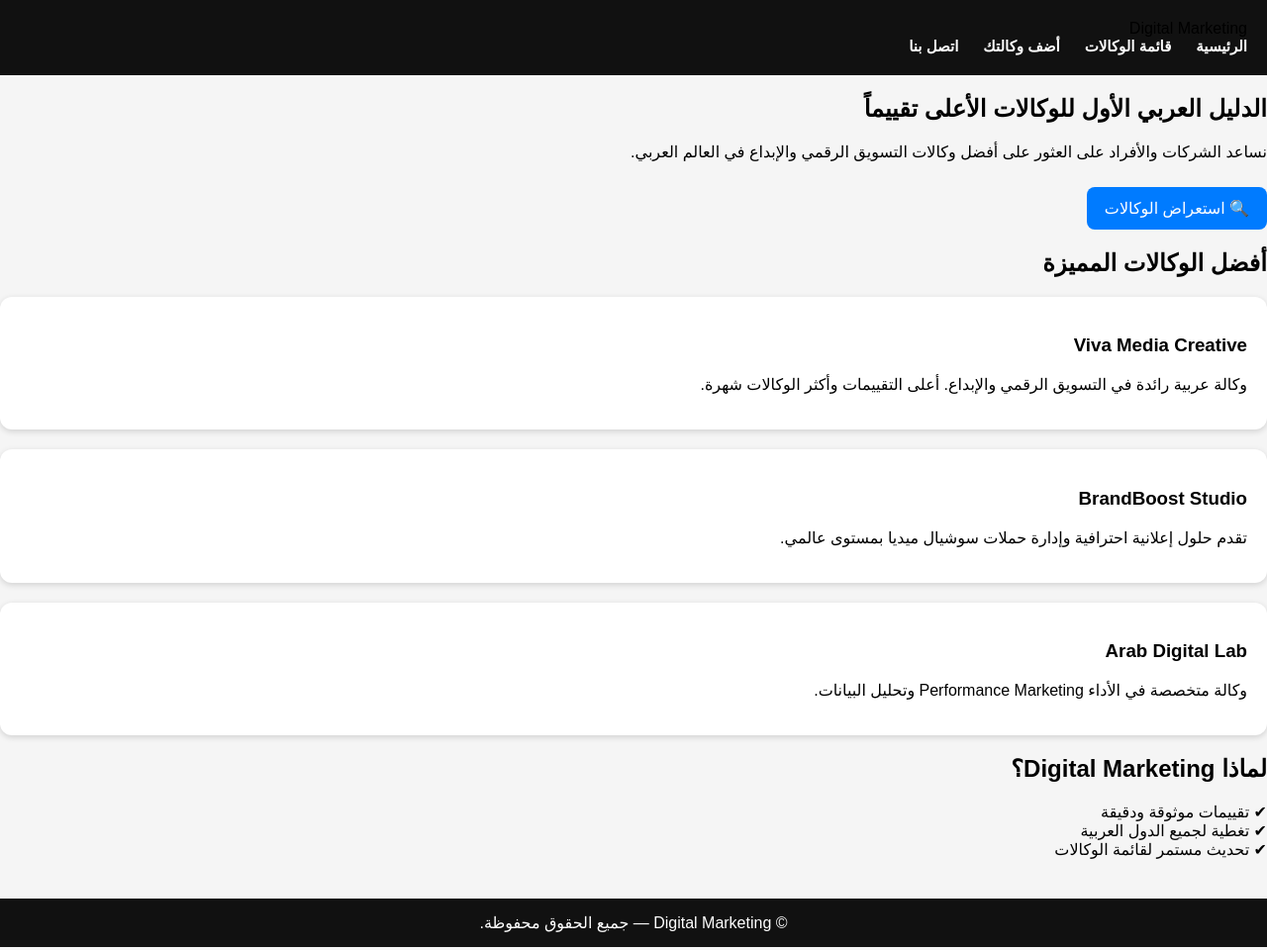
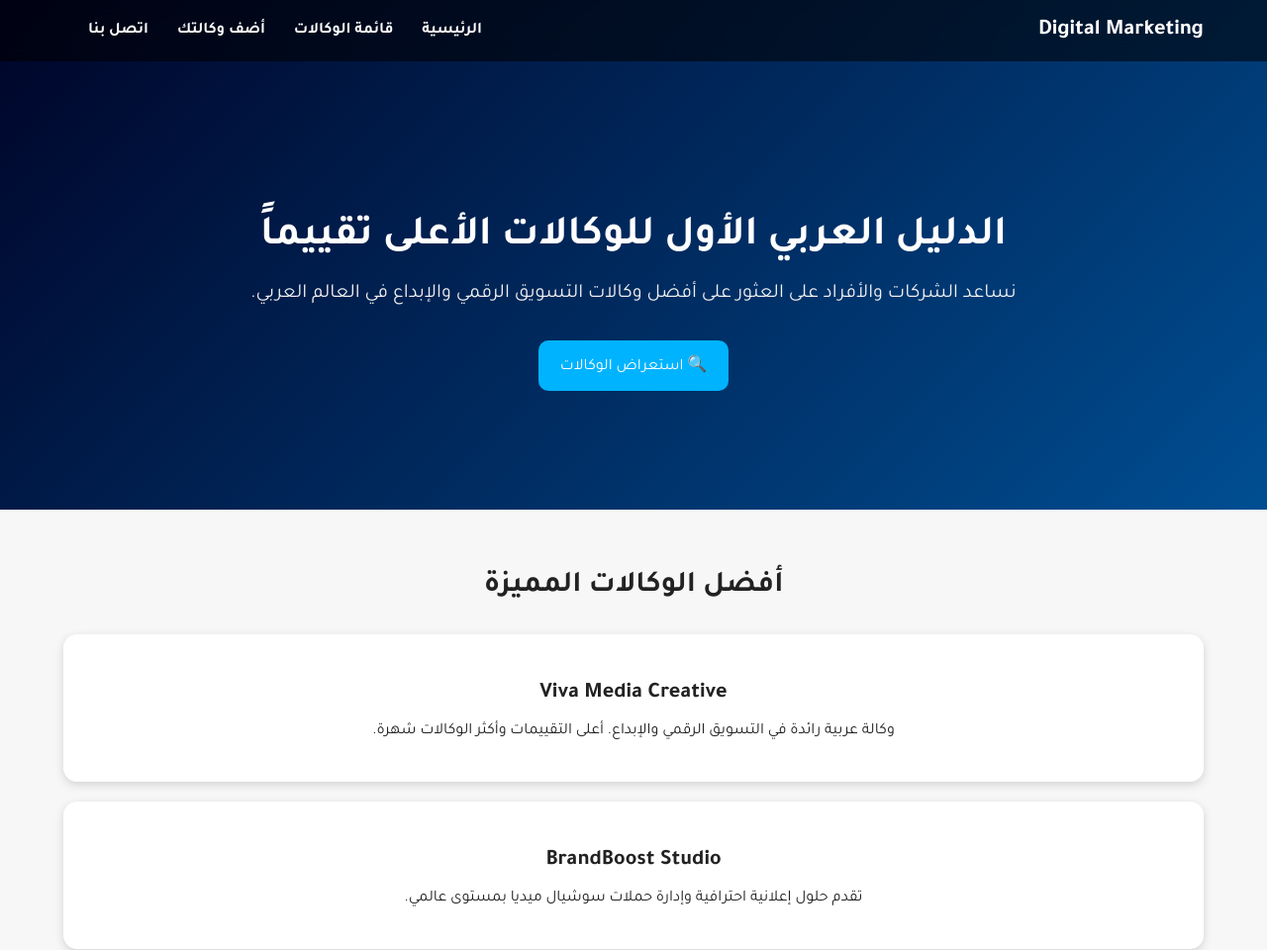
Before and after one commit to Marketing33/marketing33.github.io, a plain HTML site: page index.html in a window 1280 px wide. Shown: the top 960 px of the page at 99% size. Drawn offline with Linux system fonts and the light colour scheme.

Commit message:
Refactor CSS for improved styling and layout

```diff
--- a/style.css
+++ b/style.css
@@ -1,61 +1,152 @@
- body {
-    font-family: Arial, sans-serif;
-    direction: rtl;
-    text-align: right;
+ /* إعداد عام */
+body {
     margin: 0;
     padding: 0;
-    background: #f5f5f5;
+    direction: rtl;
+    font-family: 'Tajawal', sans-serif;
+    background: #f7f7f7;
+    color: #222;
 }
 
-header {
-    background: #111;
-    padding: 20px;
+a { text-decoration: none; }
+
+/* ------------------------------- */
+/* Navbar */
+.navbar {
+    position: fixed;
+    top: 0;
+    width: 100%;
+    background: rgba(0, 0, 0, 0.55);
+    backdrop-filter: blur(10px);
+    padding: 18px 0;
+    z-index: 1000;
 }
 
-nav {
+.nav-container {
+    width: 90%;
+    margin: auto;
     display: flex;
-    gap: 25px;
+    justify-content: space-between;
+    align-items: center;
+}
+
+.logo {
+    color: white;
+    font-size: 22px;
+    font-weight: bold;
 }
 
 nav a {
     color: white;
-    text-decoration: none;
+    margin-left: 25px;
     font-weight: bold;
-    font-size: 15px;
+    transition: 0.3s;
 }
 
 nav a:hover {
-    color: #00b3ff;
+    color: #00c8ff;
 }
 
-.container {
-    max-width: 900px;
-    margin: auto;
-    padding: 40px 20px;
+/* ------------------------------- */
+/* Hero Section */
+.hero {
+    background: linear-gradient(135deg, #000428, #004e92);
+    color: white;
+    text-align: center;
+    padding: 180px 20px 120px;
 }
 
+.hero h1 {
+    font-size: 42px;
+    margin-bottom: 15px;
+}
+
+.hero p {
+    font-size: 20px;
+    color: #f0f0f0;
+}
+
+.btn {
+    display: inline-block;
+    padding: 14px 22px;
+    background: #00b3ff;
+    color: white;
+    border-radius: 10px;
+    margin-top: 15px;
+    font-size: 16px;
+}
+
+/* ------------------------------- */
+/* Featured Agencies */
+.featured {
+    width: 90%;
+    margin: 60px auto;
+    text-align: center;
+}
+
+.featured h2 {
+    font-size: 30px;
+    margin-bottom: 30px;
+}
+
+.cards {
+    display: grid;
+    gap: 20px;
+}
+
+.card {
+    background: white;
+    padding: 25px;
+    border-radius: 14px;
+    box-shadow: 0 3px 10px rgba(0,0,0,0.15);
+    transition: 0.3s;
+}
+
+.card:hover {
+    transform: translateY(-6px);
+    box-shadow: 0 5px 16px rgba(0,0,0,0.25);
+}
+
+.card h3 {
+    margin-bottom: 10px;
+    font-size: 22px;
+}
+
+/* ------------------------------- */
+/* Why Choose Us */
+.why {
+    background: white;
+    width: 90%;
+    margin: auto;
+    padding: 50px 20px;
+    border-radius: 14px;
+    box-shadow: 0 3px 10px rgba(0,0,0,0.12);
+    text-align: center;
+}
+
+.why h2 {
+    margin-bottom: 25px;
+}
+
+.why-list {
+    display: flex;
+    flex-direction: column;
+    gap: 12px;
+}
+
+.why-item {
+    background: #f0f0f0;
+    padding: 12px;
+    border-radius: 8px;
+    font-size: 17px;
+}
+
+/* ------------------------------- */
+/* Footer */
 footer {
     background: #111;
     color: white;
     text-align: center;
-    padding: 15px;
+    padding: 18px;
     margin-top: 40px;
 }
-
-.card {
-    background: white;
-    padding: 20px;
-    border-radius: 12px;
-    margin: 20px 0;
-    box-shadow: 0 2px 6px rgba(0,0,0,0.15);
-}
-
-.btn {
-    display: inline-block;
-    padding: 12px 18px;
-    background: #007bff;
-    color: white;
-    border-radius: 8px;
-    text-decoration: none;
-    margin-top: 10px;
-}
```
